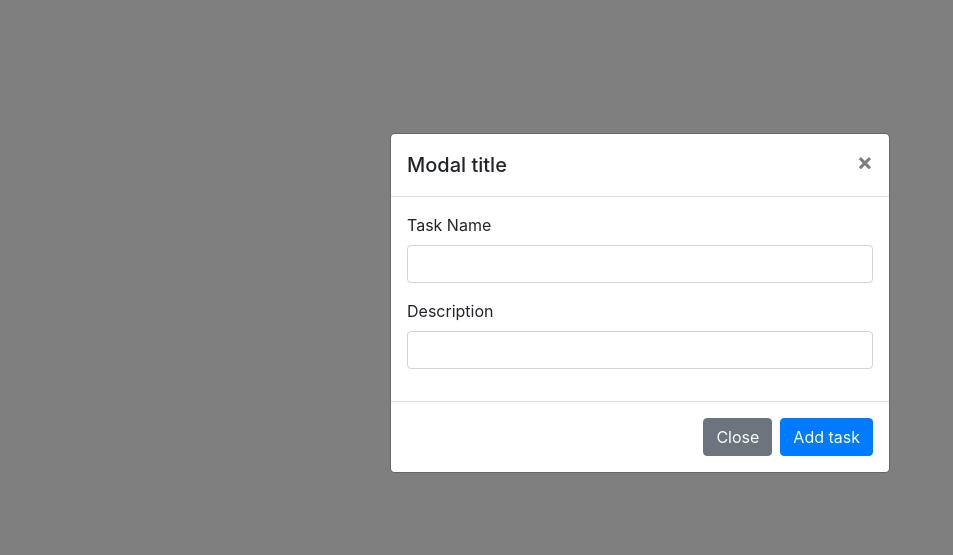
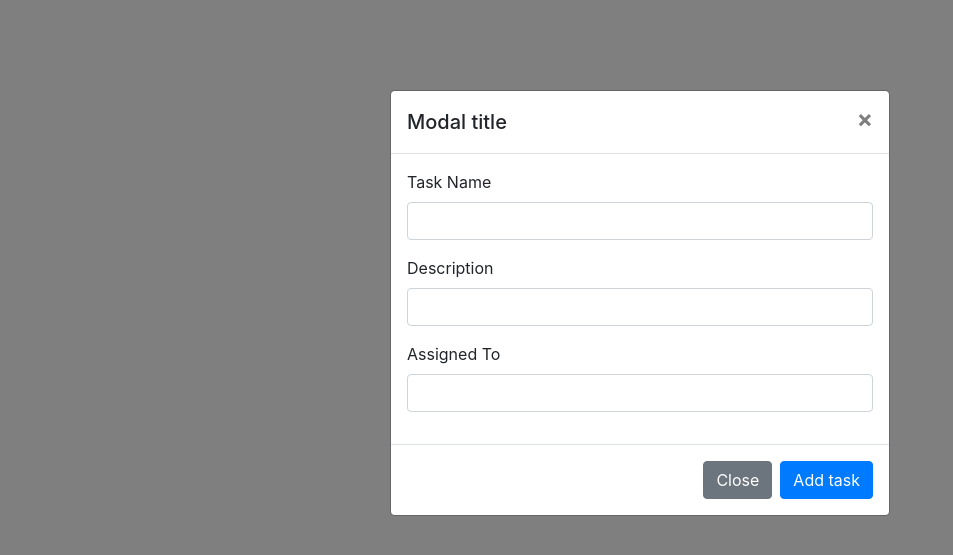
Before and after one commit to bergerhowesj/workflow-setup, a plain HTML site: page index.html in a window 1280 px wide. Both pictures are taken after a click on the button "New Task". Shown: the part 97-652 px from the top of the page, without its empty margins (0-953 px from the left). Drawn offline with nearby package versions, Linux system fonts and the light colour scheme.

Commit message:
added input for assigned to

```diff
--- a/index.html
+++ b/index.html
@@ -38,6 +38,10 @@
                         <label for="taskDescription">Description</label>
                         <input type="text" class="form-control" id="taskDescription">
                     </div>
+                    <div class="form-group">
+                        <label for="assignedTo">Assigned To</label>
+                        <input type="text" class="form-control" id="assignedTo">
+                    </div>
                   </form>
                 </div>
                 <div class="modal-footer">
```
